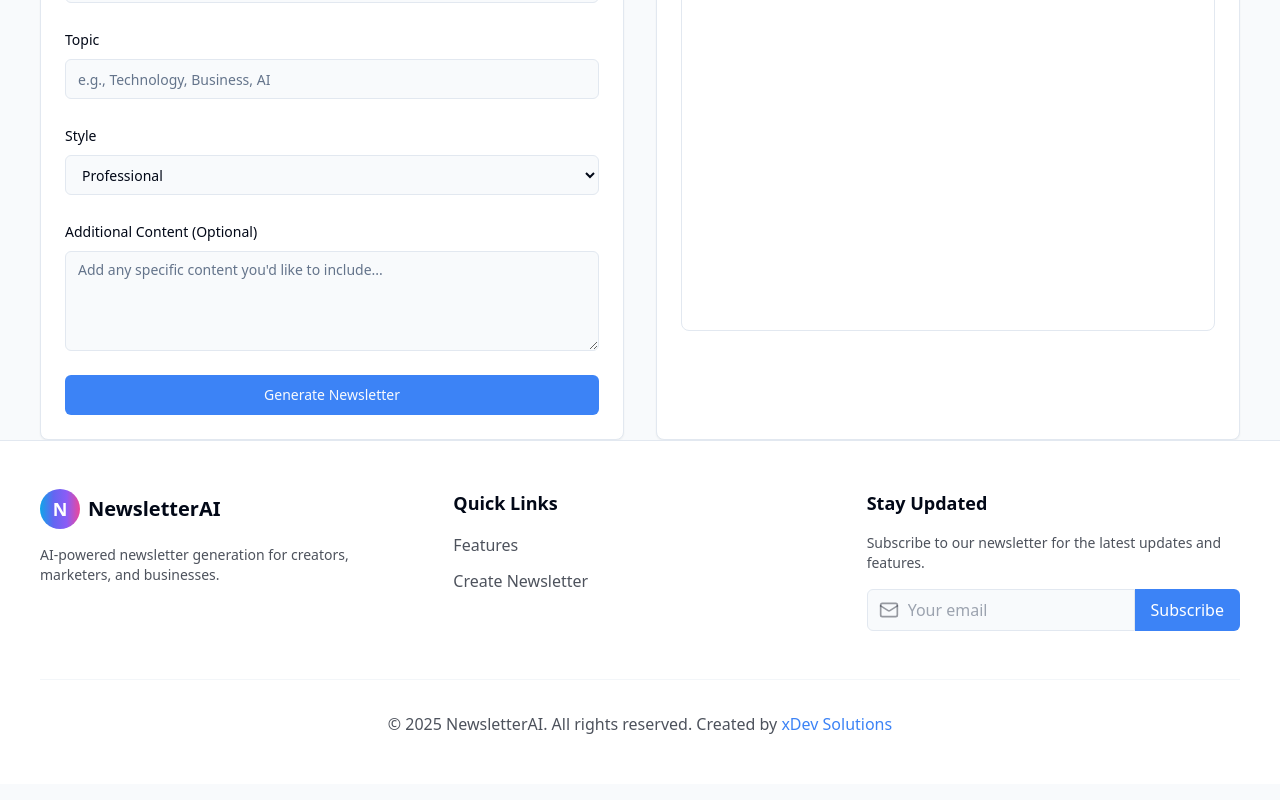
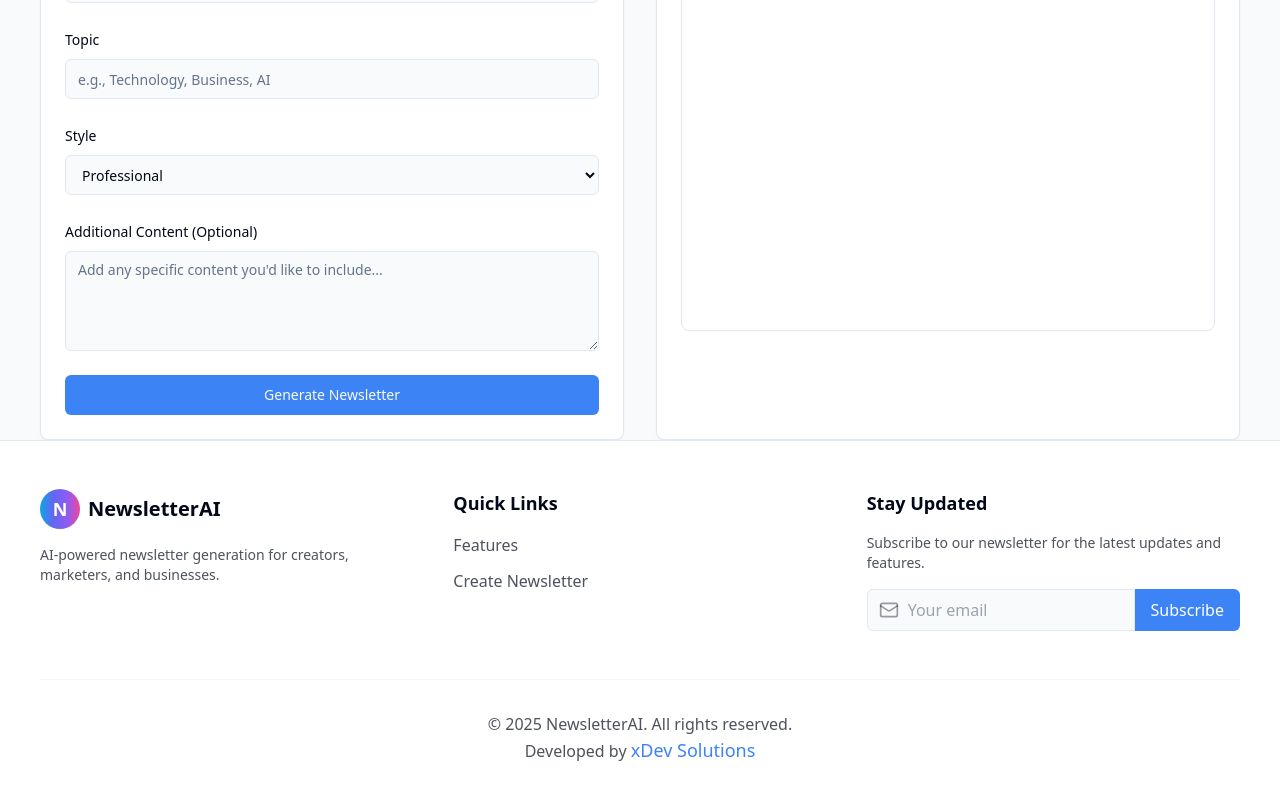
Before and after one commit to tilak318/newsletter, a React (Vite) app in the folder client/: page /create in a window 1280 px wide. Shown: the part 370-1170 px from the top of the page. Built offline with nearby package versions, Linux system fonts and the light colour scheme.

Commit message:
Your commit message here

```diff
--- a/client/src/components/FooterSection.tsx
+++ b/client/src/components/FooterSection.tsx
@@ -1,4 +1,3 @@
-
 import React from 'react';
 import { Mail } from 'lucide-react';
 import { Link } from 'react-router-dom';
@@ -53,12 +52,14 @@ const FooterSection: React.FC = () => {
 
         <div className="mt-12 pt-8 border-t border-border/40">
           <p className="text-base text-foreground/70 text-center">
-            © 2025 NewsletterAI. All rights reserved. Created by{" "}
+            © 2025 NewsletterAI. All rights reserved.
+            <br />
+            Developed by{" "}
             <a
               href="https://xdev.onrender.com/"
               target="_blank"
               rel="noopener noreferrer"
-              className="text-primary hover:underline"
+              className="text-primary hover:underline text-lg font-medium"
             >
               xDev Solutions
             </a>
```
